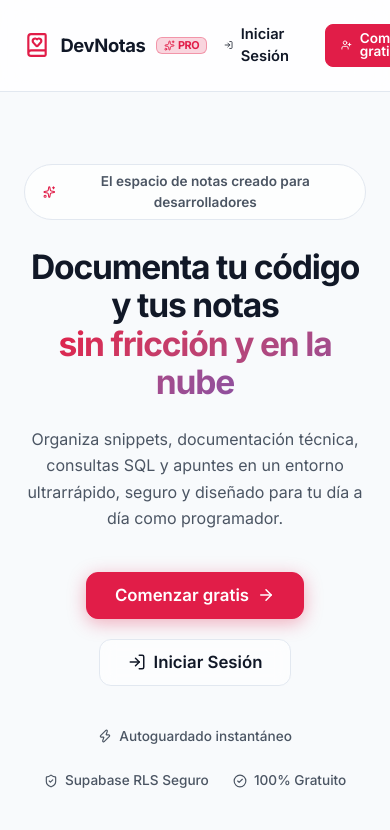
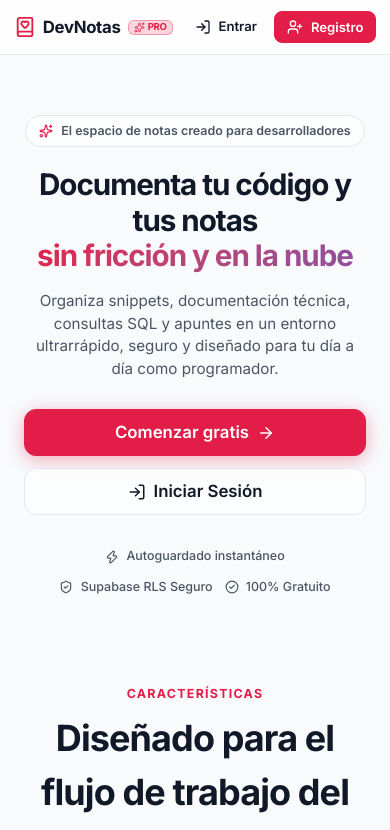
Before and after one commit to strangemarco/Dev-Notas-PRO, a React (Vite) app: page / in a window 390 px wide. Shown: the top 830 px of the page. Built offline with nearby package versions, Linux system fonts and the light colour scheme; no server answers; what react-quill-new would draw is missing.

Commit message:
fix(mobile): optimize mobile responsive layout, navbar buttons, sticky editor header and high-contrast table borders

```diff
--- a/src/components/layout/PublicNavbar.jsx
+++ b/src/components/layout/PublicNavbar.jsx
@@ -39,24 +39,32 @@ export const PublicNavbar = () => {
           ) : isLoginPage ? (
             <div className="public-nav-auth-switch">
               <span className="auth-switch-text">¿No tienes cuenta?</span>
-              <Link to="/register" className="btn btn-primary btn-sm">
-                <UserPlus size={16} /> Registrarse
+              <Link to="/register" className="btn btn-primary btn-sm" title="Registrarse">
+                <UserPlus size={16} />
+                <span className="nav-btn-text">Registrarse</span>
+                <span className="nav-btn-text-mobile">Registro</span>
               </Link>
             </div>
           ) : isRegisterPage ? (
             <div className="public-nav-auth-switch">
               <span className="auth-switch-text">¿Ya tienes cuenta?</span>
-              <Link to="/login" className="btn btn-outline btn-sm">
-                <LogIn size={16} /> Iniciar Sesión
+              <Link to="/login" className="btn btn-outline btn-sm" title="Iniciar Sesión">
+                <LogIn size={16} />
+                <span className="nav-btn-text">Iniciar Sesión</span>
+                <span className="nav-btn-text-mobile">Entrar</span>
               </Link>
             </div>
           ) : (
             <div className="public-nav-buttons">
-              <Link to="/login" className="btn-nav-login">
-                <LogIn size={16} /> Iniciar Sesión
+              <Link to="/login" className="btn-nav-login" title="Iniciar Sesión">
+                <LogIn size={16} />
+                <span className="nav-btn-text">Iniciar Sesión</span>
+                <span className="nav-btn-text-mobile">Entrar</span>
               </Link>
-              <Link to="/register" className="btn btn-primary btn-sm">
-                <UserPlus size={16} /> Comenzar gratis
+              <Link to="/register" className="btn btn-primary btn-sm" title="Comenzar gratis">
+                <UserPlus size={16} />
+                <span className="nav-btn-text">Comenzar gratis</span>
+                <span className="nav-btn-text-mobile">Registro</span>
               </Link>
             </div>
           )}
--- a/src/styles/index.css
+++ b/src/styles/index.css
@@ -931,38 +931,46 @@ html.dark .ql-editor.ql-blank::before {
 }
 
 .ql-editor table {
-  border-collapse: collapse;
-  width: 100%;
-  margin: 1.5rem 0;
-  border-radius: 8px;
-  overflow: hidden;
-  box-shadow: 0 2px 10px rgba(0, 0, 0, 0.08);
+  border-collapse: collapse !important;
+  width: 100% !important;
+  margin: 1.25rem 0 !important;
+  display: table !important;
+  box-shadow: 0 1px 4px rgba(0, 0, 0, 0.06);
 }
 
 .ql-editor td,
 .ql-editor th {
-  border: 1px solid var(--border-color) !important;
-  padding: 10px 14px !important;
-  min-width: 90px;
-  text-align: left;
-  vertical-align: top;
-  color: var(--text-primary);
-  background-color: var(--bg-surface);
+  border: 1.5px solid #94a3b8 !important;
+  padding: 8px 12px !important;
+  min-width: 50px !important;
+  text-align: left !important;
+  vertical-align: top !important;
+  color: var(--text-primary) !important;
+  background-color: var(--bg-surface) !important;
   transition: background-color 0.15s ease;
+  box-sizing: border-box !important;
 }
 
 .ql-editor tr:hover td {
-  background-color: color-mix(in srgb, var(--border-color) 20%, var(--bg-surface));
+  background-color: color-mix(in srgb, var(--border-color) 25%, var(--bg-surface)) !important;
 }
 
 html.dark .ql-editor td,
 html.dark .ql-editor th {
-  border-color: rgba(255, 255, 255, 0.16) !important;
-}
-
-html.dark .ql-editor tr:first-child td {
-  background-color: color-mix(in srgb, var(--accent-color) 14%, var(--bg-surface));
-  font-weight: 600;
+  border: 1.5px solid rgba(255, 255, 255, 0.28) !important;
+}
+
+.ql-editor tr:first-child td,
+.ql-editor th {
+  background-color: color-mix(in srgb, var(--accent-color) 12%, rgba(0, 0, 0, 0.04)) !important;
+  font-weight: 700 !important;
+  border-bottom: 2px solid #64748b !important;
+}
+
+html.dark .ql-editor tr:first-child td,
+html.dark .ql-editor th {
+  background-color: color-mix(in srgb, var(--accent-color) 18%, rgba(255, 255, 255, 0.06)) !important;
+  border-bottom: 2px solid rgba(255, 255, 255, 0.4) !important;
 }
 
 /* Opciones de Tabla en SweetAlert */
@@ -1628,23 +1636,39 @@ html.dark .ql-editor code {
 
   .dashboard-container.has-active-note .dashboard-editor {
     display: flex;
+    flex-direction: column;
     flex: 1;
+    height: 100vh;
+    height: 100dvh;
+    overflow: hidden;
   }
 
   /* Ajustes para el editor en móvil */
   .mobile-back-btn {
     display: flex;
-    /* Mostrar solo en móvil */
-    margin-right: 8px;
-    padding: 4px;
+    margin-right: 6px;
+    padding: 6px;
+  }
+
+  .btn-back-to-cards {
+    padding: 0.35rem 0.6rem !important;
+    font-size: 0.82rem !important;
+    gap: 0.25rem !important;
+    margin-right: 0.5rem !important;
   }
 
   .editor-header {
-    padding: 12px 20px;
+    padding: 8px 12px;
+    position: sticky;
+    top: 0;
+    z-index: 25;
+    background: var(--bg-surface);
+    border-bottom: 1px solid var(--border-color);
+    flex-shrink: 0;
   }
 
   .editor-title-input {
-    font-size: 20px;
+    font-size: 17px;
     min-width: 0;
   }
 
@@ -1656,24 +1680,77 @@ html.dark .ql-editor code {
   }
 
   .editor-actions {
-    gap: 8px;
-  }
-
+    gap: 4px;
+    flex-shrink: 0;
+  }
+
+  .editor-actions .save-status {
+    display: none; /* Ocultar "Guardado" en pantallas pequeñas para dar espacio a los iconos */
+  }
+
+  .editor-actions .btn-icon {
+    padding: 6px;
+  }
+
+  .editor-body {
+    flex: 1;
+    display: flex;
+    flex-direction: column;
+    min-height: 0;
+    overflow: hidden;
+  }
+
+  /* Barra de herramientas compacta en móvil */
   .editor-body .ql-toolbar {
-    padding: 8px 12px !important;
+    padding: 6px 8px !important;
+    flex-shrink: 0;
+    z-index: 10;
+    display: flex;
+    flex-wrap: wrap;
+    gap: 2px 4px;
+    align-items: center;
+  }
+
+  .editor-body .ql-toolbar .ql-formats {
+    margin-right: 4px !important;
+    margin-bottom: 2px !important;
+  }
+
+  .editor-body .ql-toolbar .ql-picker.ql-font {
+    width: 105px !important;
+  }
+
+  .editor-body .ql-toolbar .ql-picker.ql-header {
+    width: 95px !important;
+  }
+
+  .editor-body .ql-toolbar .ql-picker.ql-size {
+    width: 90px !important;
+  }
+
+  .editor-body .ql-toolbar .ql-picker-label {
+    padding-left: 4px !important;
+    padding-right: 18px !important;
+    font-size: 0.8rem !important;
+  }
+
+  .editor-body .ql-container {
+    flex: 1;
+    min-height: 0;
+    overflow-y: auto;
   }
 
   .editor-body .ql-editor {
-    padding: 16px 20px;
+    padding: 14px 16px;
+    overflow-x: auto; /* Permitir scroll horizontal en tablas y bloques de código */
   }
 
   .editor-body .ql-editor pre.ql-syntax {
-    padding: 48px 12px 12px 12px;
-    /* Ajuste para móviles */
+    padding: 44px 10px 10px 10px;
   }
 
   .code-block-header-pill {
-    right: 12px !important;
+    right: 10px !important;
   }
 
   /* Settings Modal en Móvil */
@@ -2211,6 +2288,11 @@ html.dark .ql-editor code {
 
   .home-content-container {
     padding: 1.25rem 1rem;
+  }
+
+  .notes-cards-grid {
+    grid-template-columns: 1fr;
+    gap: 1rem;
   }
 
   .user-profile-name {
--- a/src/styles/landing.css
+++ b/src/styles/landing.css
@@ -813,21 +813,136 @@ html.dark[data-accent="black"] .btn-primary {
   }
 }
 
+/* Botones de navegación adaptables */
+.nav-btn-text-mobile {
+  display: none;
+}
+
+.nav-btn-text {
+  display: inline;
+}
+
 @media (max-width: 640px) {
+  .public-navbar-container {
+    padding: 0.6rem 0.85rem !important;
+    gap: 0.5rem !important;
+  }
+
+  .public-nav-brand {
+    font-size: 1.05rem !important;
+    gap: 0.45rem !important;
+  }
+
+  .public-nav-brand .brand-logo-icon {
+    width: 22px !important;
+    height: 22px !important;
+  }
+
+  .brand-pro-tag {
+    font-size: 0.6rem !important;
+    padding: 1px 5px !important;
+  }
+
+  .public-nav-actions {
+    gap: 0.4rem !important;
+  }
+
+  .public-nav-buttons {
+    gap: 0.35rem !important;
+  }
+
+  .nav-btn-text {
+    display: none !important;
+  }
+
+  .nav-btn-text-mobile {
+    display: inline !important;
+  }
+
+  .btn-nav-login {
+    padding: 0.42rem 0.65rem !important;
+    font-size: 0.82rem !important;
+    white-space: nowrap !important;
+  }
+
+  .public-nav-buttons .btn-sm {
+    padding: 0.42rem 0.75rem !important;
+    font-size: 0.82rem !important;
+    white-space: nowrap !important;
+  }
+
+  .public-nav-auth-switch {
+    gap: 0 !important;
+  }
+
+  .public-nav-auth-switch .btn {
+    padding: 0.42rem 0.75rem !important;
+    font-size: 0.82rem !important;
+    white-space: nowrap !important;
+  }
+
+  .auth-card-badge {
+    display: none !important;
+  }
+
+  .auth-glass-card {
+    padding: 1.5rem 1.15rem !important;
+    border-radius: 18px !important;
+  }
+
+  .card-headline {
+    font-size: 1.5rem !important;
+    margin-bottom: 0.25rem !important;
+  }
+
+  .card-subheadline {
+    font-size: 0.85rem !important;
+    margin-bottom: 1.25rem !important;
+  }
+
+  .landing-hero-section {
+    margin: 0.75rem auto 2.5rem auto !important;
+  }
+
+  .landing-badge-pill {
+    font-size: 0.78rem !important;
+    padding: 0.35rem 0.85rem !important;
+    margin-bottom: 1.25rem !important;
+  }
+
   .landing-hero-title {
-    font-size: 2.1rem;
+    font-size: 1.85rem !important;
+    line-height: 1.2 !important;
+    margin-bottom: 1rem !important;
   }
 
   .landing-hero-subtitle {
-    font-size: 1rem;
+    font-size: 0.95rem !important;
+    line-height: 1.5 !important;
+    margin-bottom: 1.75rem !important;
+  }
+
+  .landing-hero-actions {
+    flex-direction: column !important;
+    width: 100% !important;
+    gap: 0.75rem !important;
+    margin-bottom: 2rem !important;
+  }
+
+  .landing-hero-actions .btn {
+    width: 100% !important;
+  }
+
+  .landing-trust-bar {
+    gap: 0.75rem !important;
+  }
+
+  .trust-pill {
+    font-size: 0.78rem !important;
   }
 
   .landing-code-window {
-    display: none; /* Simplificar en pantallas móviles muy pequeñas */
-  }
-
-  .auth-glass-card {
-    padding: 1.75rem 1.25rem;
+    display: none;
   }
 
   .auth-switch-text {
```
